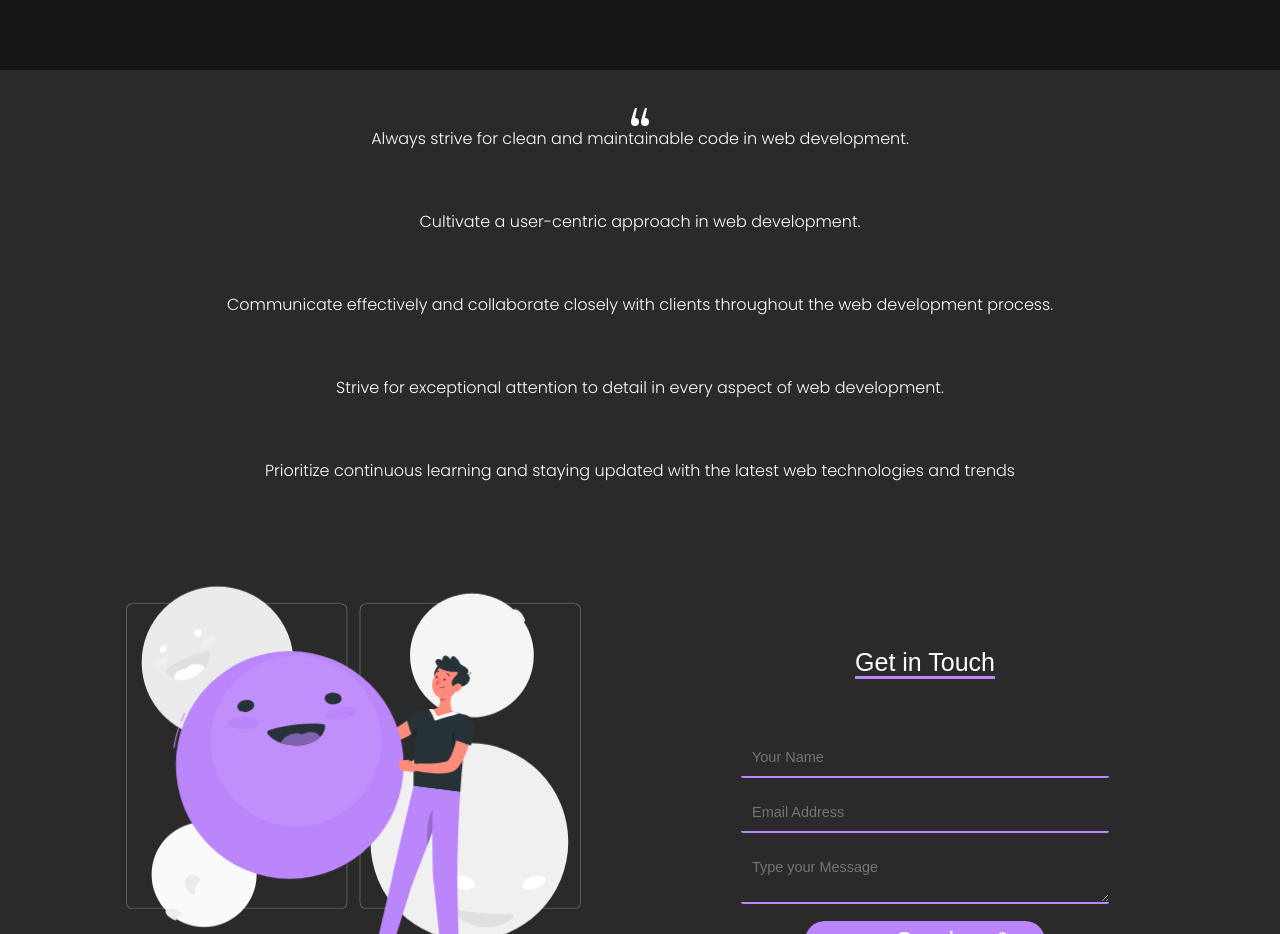
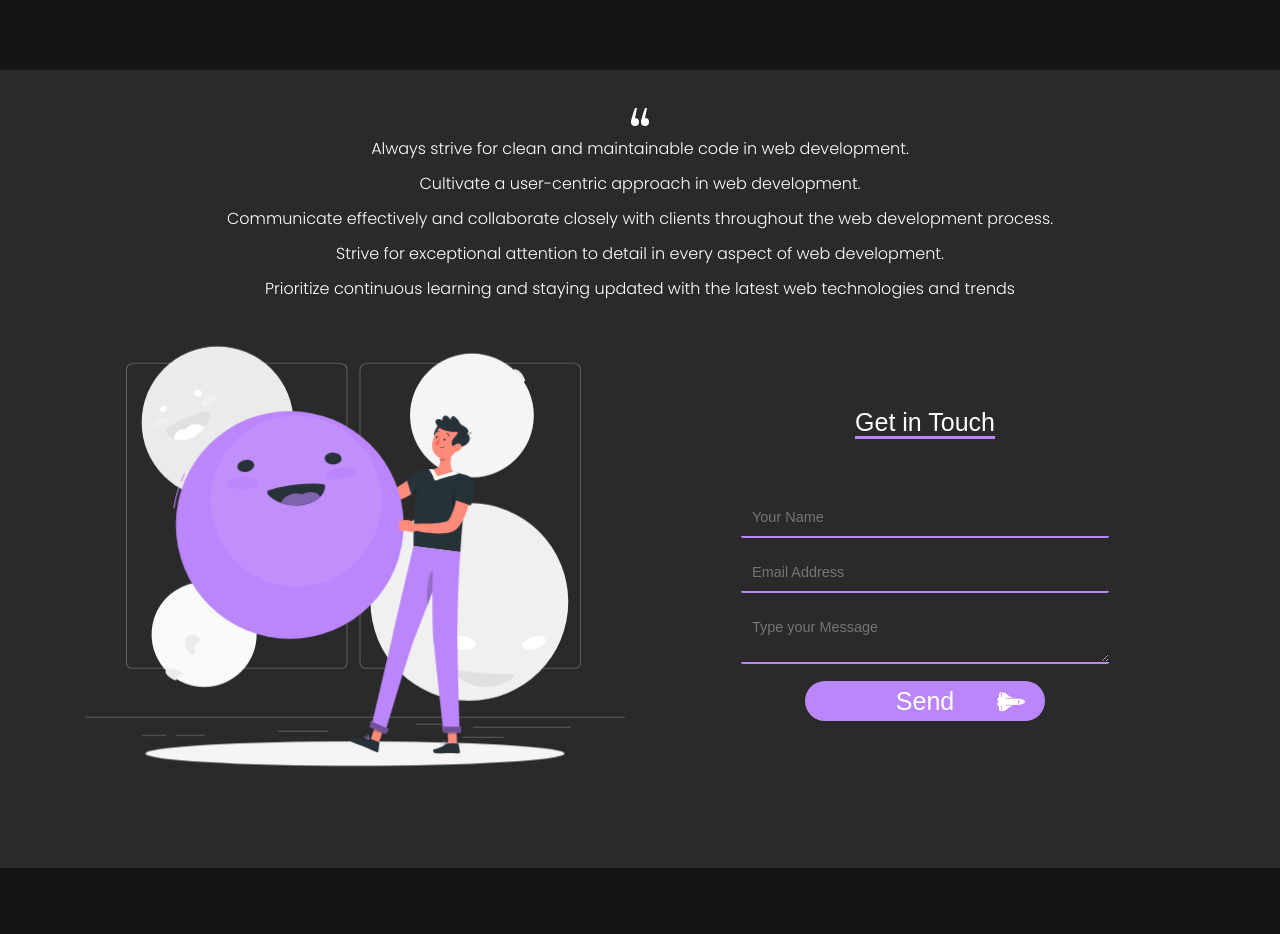
Before and after one commit to jellato/My_site, a plain HTML site: page index.html in a window 1280 px wide. Shown: the part 802-1736 px from the top of the page. After the commit the page ends 1670 px from the top, so only its background shows below. Drawn offline with nearby package versions, Linux system fonts and the light colour scheme; animation ran at ten frames a second; some icons are missing; files whose address does not match are found by name.

Commit message:
lineheight

```diff
--- a/assets/css/style.css
+++ b/assets/css/style.css
@@ -522,10 +522,10 @@ html[light-mode="light"] .navbar-brand:hover{
 .tag {
   font-family: "Poppins", sans-serif;
   font: size 25px;
-  line-height: 10px;
+  line-height: 30px;
   text-align: center;
   color: #fff;
-  height: 78px;
+  height: 30px;
   margin: 5px auto 0px;
   display: block;
   box-sizing: border-box;
```
